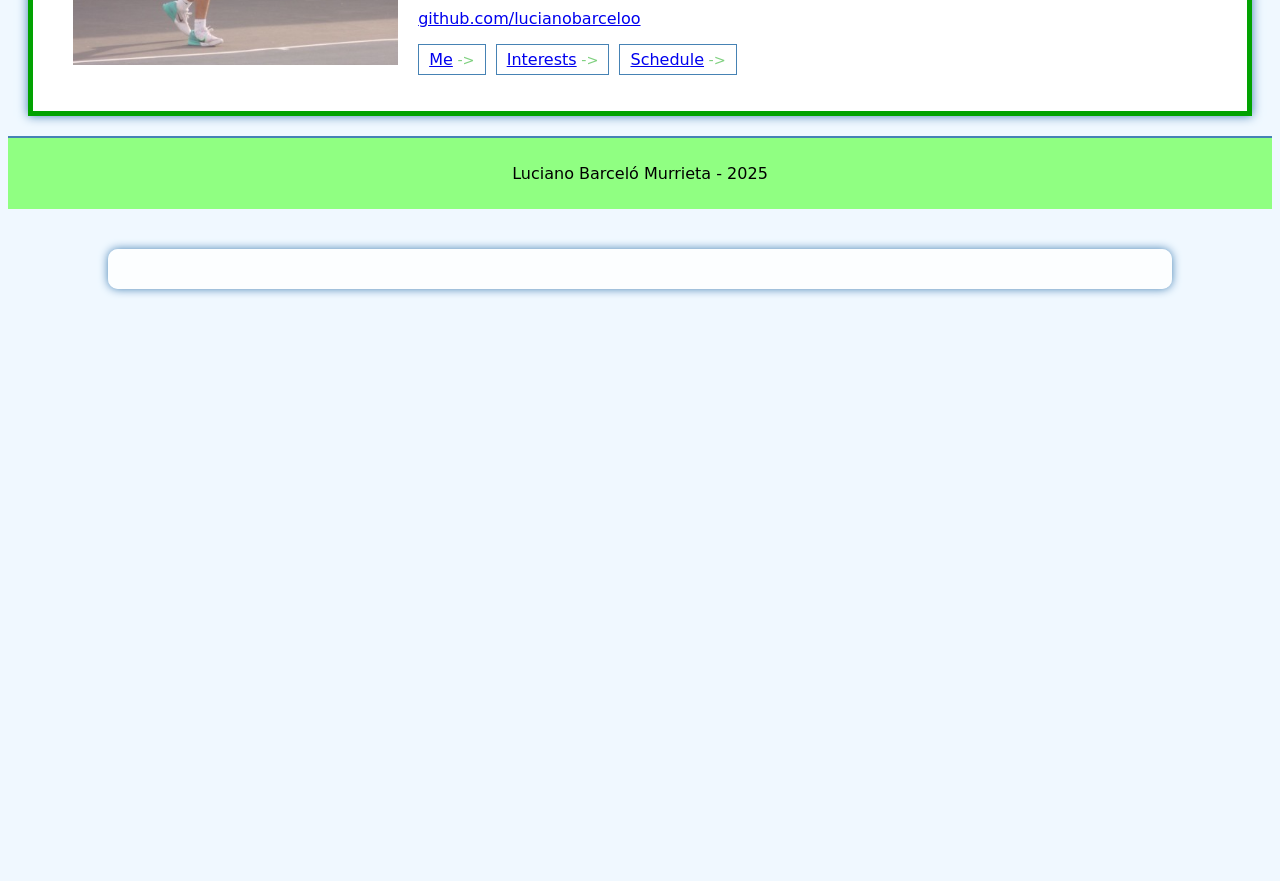
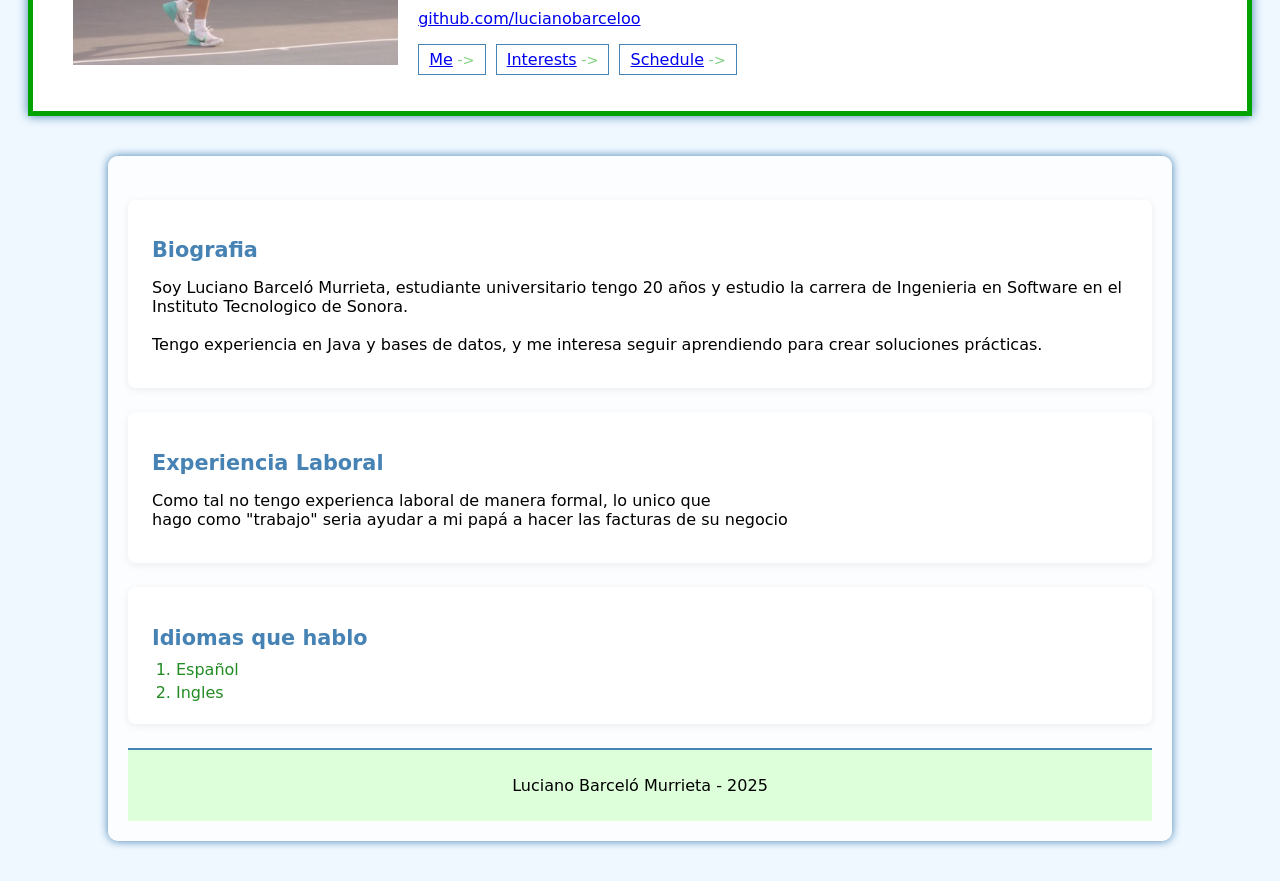
Before and after one commit to lucianobarceloo/CurriculumBarceloLuciano, a plain HTML site: page index.html in a window 1280 px wide. Shown: the part 300-1181 px from the top of the page. Before the commit the page ends 800 px from the top, so only its background shows below. Drawn offline with Linux system fonts and the light colour scheme.

Commit message:
Biografia otra vez
se me olvido q habia quitado la biografia para unas pruebas

```diff
--- a/estilos.css
+++ b/estilos.css
@@ -3,8 +3,30 @@
     --main-color: rgb(1, 162, 1);
     --header-color-fondo: white;
     --border-color: #4682b4;
-    --footer-color-fondo: #90ff82;
+    --footer-color-fondo: #ddffd9;
     --box-shadow: 0 0 10px #4682b4;
+}
+
+section.info-section {
+    background: #fff;
+    border-radius: 8px;
+    margin: 24px 0;
+    padding: 18px 24px;
+    box-shadow: 0 2px 8px #0001;
+}
+h3 {
+    color: #4682b4;
+    font-size: 1.3em;
+    margin-bottom: 10px;
+}
+ol.idiomas-list {
+    padding-left: 24px;
+    margin: 0;
+}
+ol.idiomas-list li {
+    margin-bottom: 4px;
+    font-weight: 500;
+    color: #228b22;
 }
 
 body {
--- a/estilos3.css
+++ b/estilos3.css
@@ -3,7 +3,7 @@
     --main-color: #228b22;
     --header-color-fondo: white;
     --border-color: #4682b4;
-    --footer-color-fondo: #e6e6fa;
+    --footer-color-fondo: #ddffd9;
     --box-shadow: 0 0 10px #4682b4;
 }
 body {
--- a/index.html
+++ b/index.html
@@ -22,8 +22,31 @@
             </ul>
         </nav>
     </header>
-    <footer>
-        <p>Luciano Barceló Murrieta - 2025</p>
-    </footer>
     <main>
-        <section>
+        <section class="info-section">
+            <h3>Biografia</h3>
+            <p>Soy Luciano Barceló Murrieta, estudiante universitario tengo 20 años y estudio la carrera de
+                Ingenieria en Software en el Instituto Tecnologico de Sonora. </br>
+                </br>
+                Tengo experiencia en Java y bases de datos, y me interesa seguir aprendiendo para crear soluciones
+                prácticas.</p>
+        </section>
+        <section class="info-section">
+            <h3>Experiencia Laboral</h3>
+            <p>Como tal no tengo experienca laboral de manera formal, lo unico que</br>
+                hago como "trabajo" seria ayudar a mi papá a hacer las facturas de su negocio</p>
+        </section>
+        <section class="info-section">
+            <h3>Idiomas que hablo</h3>
+            <ol class="idiomas-list">
+                <li>Español</li>
+                <li>Ingles</li>
+            </ol>
+        </section>
+        <footer>
+            <p>Luciano Barceló Murrieta - 2025</p>
+        </footer>
+    </main>
+</body>
+
+</html>
```
